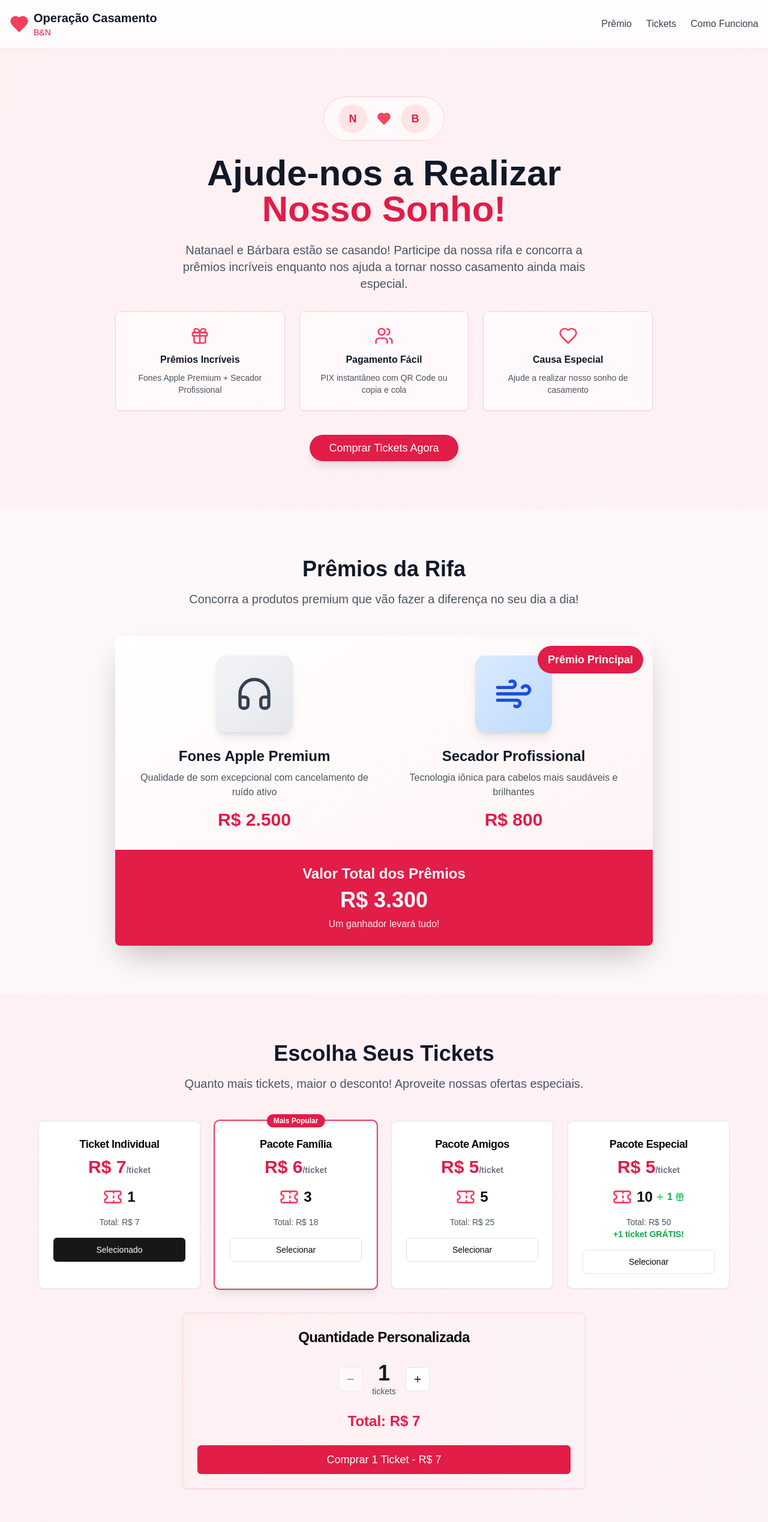
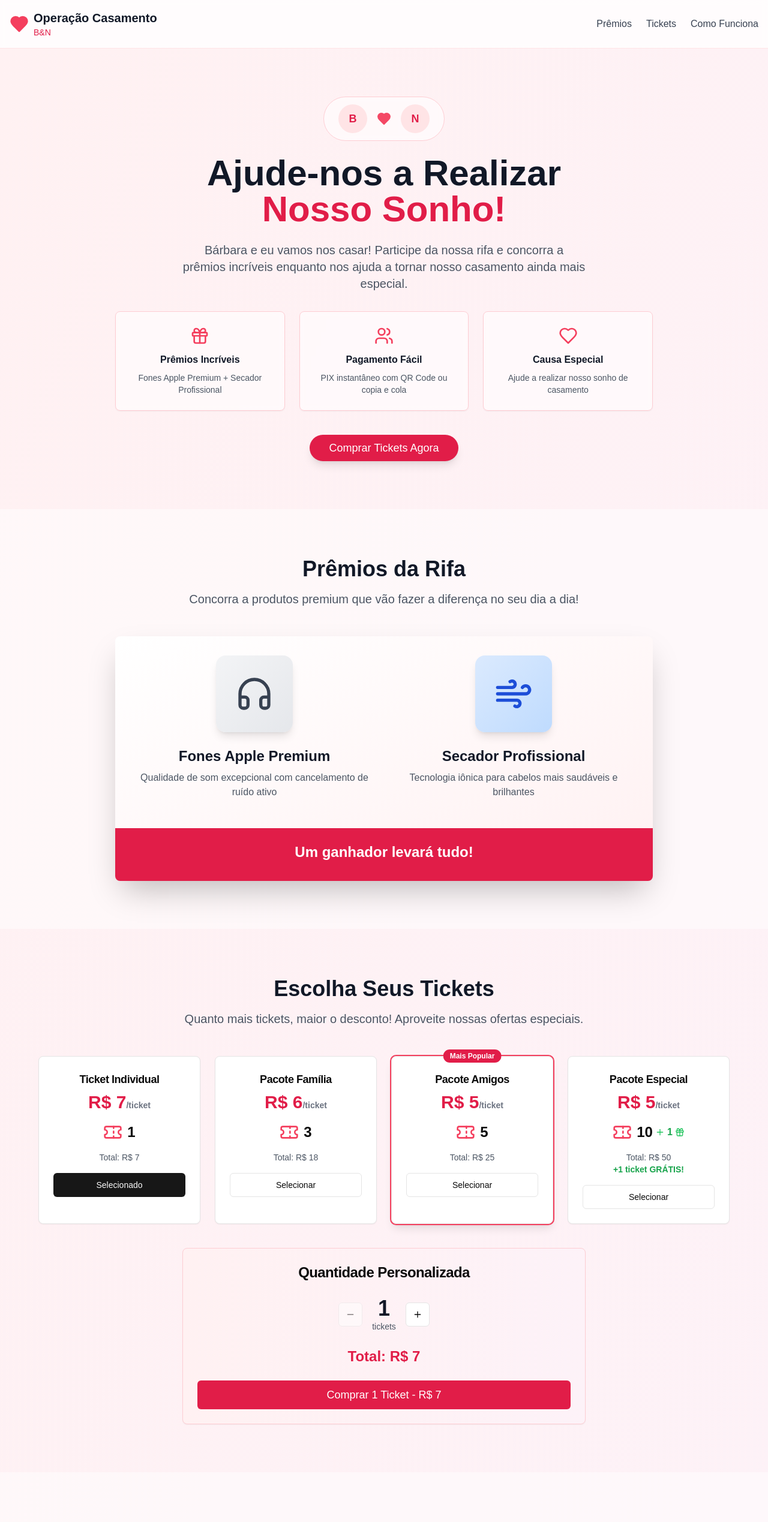
Before and after one commit to NatalNW7/operacao-casamento, a Next.js app: page / in a window 1280 px wide. Shown: the top 2538 px of the page at 60% size. Built offline with nearby package versions, Linux system fonts and the light colour scheme.

Commit message:
refactor: fix some bugs, change text content and add hover effect

```diff
--- a/app/layout.tsx
+++ b/app/layout.tsx
@@ -2,8 +2,8 @@ import type { Metadata } from 'next'
 import './globals.css'
 
 export const metadata: Metadata = {
-  title: 'v0 App',
-  description: 'Created with v0',
+  title: 'Operação Casamento B&N',
+  description: 'Created by NatalNW7',
   generator: 'v0.dev',
 }
 
@@ -13,7 +13,7 @@ export default function RootLayout({
   children: React.ReactNode
 }>) {
   return (
-    <html lang="en">
+    <html lang="pt-br">
       <body>{children}</body>
     </html>
   )
--- a/components/footer.tsx
+++ b/components/footer.tsx
@@ -14,7 +14,7 @@ export function Footer() {
               </div>
             </div>
             <p className="text-gray-400 mb-4">
-              Ajude Natanael e Bárbara a realizarem o sonho do casamento perfeito. Cada ticket comprado nos aproxima
+              Nos ajude a realizar esse sonho do casamento perfeito. Cada ticket comprado nos aproxima
               mais desse momento especial!
             </p>
           </div>
@@ -26,13 +26,17 @@ export function Footer() {
                 <Phone className="h-4 w-4 text-rose-500" />
                 <span className="text-gray-400">(11) 99999-9999</span>
               </div>
-              <div className="flex items-center space-x-3">
+              {/* <div className="flex items-center space-x-3">
                 <Mail className="h-4 w-4 text-rose-500" />
                 <span className="text-gray-400">contato@operacaocasamentobn.com</span>
+              </div> */}
+              <div className="flex items-center space-x-3">
+                <Instagram className="h-4 w-4 text-rose-500" />
+                <span className="text-gray-400">@_barbaragms</span>
               </div>
               <div className="flex items-center space-x-3">
                 <Instagram className="h-4 w-4 text-rose-500" />
-                <span className="text-gray-400">@operacaocasamentoBN</span>
+                <span className="text-gray-400">@_natanaelw</span>
               </div>
             </div>
           </div>
@@ -40,7 +44,7 @@ export function Footer() {
           <div>
             <h4 className="text-lg font-semibold mb-4">Informações</h4>
             <ul className="space-y-2 text-gray-400">
-              <li>• Sorteio: 15/03/2025</li>
+              {/* <li>• Sorteio: 15/03/2025</li> */}
               <li>• Transmissão ao vivo</li>
               <li>• Pagamento via PIX</li>
               <li>• Entrega dos prêmios em até 7 dias</li>
--- a/components/header.tsx
+++ b/components/header.tsx
@@ -16,7 +16,7 @@ export function Header() {
 
           <nav className="hidden md:flex items-center space-x-6">
             <a href="#premio" className="text-gray-700 hover:text-rose-600 transition-colors">
-              Prêmio
+              Prêmios
             </a>
             <a href="#tickets" className="text-gray-700 hover:text-rose-600 transition-colors">
               Tickets
--- a/components/hero.tsx
+++ b/components/hero.tsx
@@ -8,13 +8,15 @@ export function Hero() {
       <div className="container mx-auto text-center">
         <div className="max-w-4xl mx-auto">
           <div className="flex justify-center mb-6">
-            <div className="flex items-center space-x-4 bg-white/60 backdrop-blur-sm rounded-full px-6 py-3 border border-rose-200">
-              <div className="w-12 h-12 bg-rose-100 rounded-full flex items-center justify-center">
-                <span className="text-rose-600 font-bold text-lg">N</span>
+            <div className="group relative flex items-center space-x-4 bg-white/60 backdrop-blur-sm rounded-full px-6 py-3 border border-rose-200">
+              <div className="w-[48px] group-hover:w-[96px] h-12 bg-rose-100 rounded-full flex transition-all items-center justify-center relative overflow-hidden group">
+                <span className="absolute transition-all duration-300 group-hover:text-rose-100 group-hover:-translate-y-full text-rose-600 font-bold text-lg">B</span>
+                <span className="absolute translate-y-full transition-all duration-300 group-hover:translate-y-0 group-hover:text-rose-600 text-rose-100 font-bold text-lg">Bárbara</span>
               </div>
               <Heart className="h-6 w-6 text-rose-500 fill-current animate-pulse" />
-              <div className="w-12 h-12 bg-rose-100 rounded-full flex items-center justify-center">
-                <span className="text-rose-600 font-bold text-lg">B</span>
+              <div className="w-[48px] group-hover:w-[96px] h-12 bg-rose-100 rounded-full flex transition-all items-center justify-center relative overflow-hidden group">
+                <span className="absolute transition-all duration-300 group-hover:text-rose-100 group-hover:-translate-y-full text-rose-600 font-bold text-lg">N</span>
+                <span className="absolute translate-y-full transition-all duration-300 group-hover:translate-y-0 group-hover:text-rose-600 text-rose-100 font-bold text-lg">Natanael</span>
               </div>
             </div>
           </div>
@@ -25,7 +27,7 @@ export function Hero() {
           </h1>
 
           <p className="text-xl text-gray-600 mb-8 max-w-2xl mx-auto">
-            Natanael e Bárbara estão se casando! Participe da nossa rifa e concorra a prêmios incríveis enquanto nos
+            Bárbara e eu vamos nos casar! Participe da nossa rifa e concorra a prêmios incríveis enquanto nos
             ajuda a tornar nosso casamento ainda mais especial.
           </p>
 
@@ -53,7 +55,9 @@ export function Hero() {
             size="lg"
             className="bg-rose-600 hover:bg-rose-700 text-white px-8 py-4 text-lg rounded-full shadow-lg hover:shadow-xl transition-all"
           >
-            Comprar Tickets Agora
+             <a href="#tickets">
+              Comprar Tickets Agora
+             </a>
           </Button>
         </div>
       </div>
--- a/components/how-it-works.tsx
+++ b/components/how-it-works.tsx
@@ -58,9 +58,11 @@ export function HowItWorks() {
         <div className="mt-16 text-center">
           <Card className="max-w-2xl mx-auto bg-gradient-to-r from-rose-600 to-pink-600 border-0 text-white">
             <CardContent className="p-8">
-              <h3 className="text-2xl font-bold mb-4">Data do Sorteio</h3>
-              <p className="text-lg mb-2">15 de Março de 2025 - 20:00h</p>
-              <p className="opacity-90">Transmissão ao vivo no Instagram @operacaocasamentoBN</p>
+              <h3 className="text-2xl font-bold mb-4">Transmissão ao vivo no Instagram</h3>
+              {/* <h3 className="text-2xl font-bold mb-4">Data do Sorteio</h3> */}
+              <p className="text-lg mb-2">@_barbaragms e @_natanaelw</p>
+              {/* <p className="text-lg mb-2">15 de Março de 2025 - 20:00h</p> */}
+              {/* <p className="opacity-90">Transmissão ao vivo no Instagram @operacaocasamentoBN</p> */}
             </CardContent>
           </Card>
         </div>
--- a/components/prize-section.tsx
+++ b/components/prize-section.tsx
@@ -17,10 +17,6 @@ export function PrizeSection() {
           <Card className="overflow-hidden shadow-2xl border-0 bg-gradient-to-br from-white to-rose-50">
             <CardContent className="p-0">
               <div className="relative">
-                <div className="absolute top-4 right-4 z-10">
-                  <Badge className="bg-rose-600 text-white px-4 py-2 text-lg font-semibold">Prêmio Principal</Badge>
-                </div>
-
                 <div className="grid md:grid-cols-2 gap-8 p-8">
                   <div className="text-center">
                     <div className="w-32 h-32 bg-gradient-to-br from-gray-100 to-gray-200 rounded-2xl flex items-center justify-center mx-auto mb-6 shadow-lg">
@@ -28,7 +24,6 @@ export function PrizeSection() {
                     </div>
                     <h3 className="text-2xl font-bold text-gray-900 mb-2">Fones Apple Premium</h3>
                     <p className="text-gray-600 mb-4">Qualidade de som excepcional com cancelamento de ruído ativo</p>
-                    <div className="text-3xl font-bold text-rose-600">R$ 2.500</div>
                   </div>
 
                   <div className="text-center">
@@ -37,14 +32,11 @@ export function PrizeSection() {
                     </div>
                     <h3 className="text-2xl font-bold text-gray-900 mb-2">Secador Profissional</h3>
                     <p className="text-gray-600 mb-4">Tecnologia iônica para cabelos mais saudáveis e brilhantes</p>
-                    <div className="text-3xl font-bold text-rose-600">R$ 800</div>
                   </div>
                 </div>
 
                 <div className="bg-rose-600 text-white p-6 text-center">
-                  <h4 className="text-2xl font-bold mb-2">Valor Total dos Prêmios</h4>
-                  <div className="text-4xl font-bold">R$ 3.300</div>
-                  <p className="mt-2 opacity-90">Um ganhador levará tudo!</p>
+                  <h4 className="text-2xl font-bold mb-2">Um ganhador levará tudo!</h4>
                 </div>
               </div>
             </CardContent>
--- a/components/ticket-section.tsx
+++ b/components/ticket-section.tsx
@@ -11,8 +11,8 @@ export function TicketSection() {
 
   const pricingTiers = [
     { quantity: 1, price: 7, label: "Ticket Individual", popular: false },
-    { quantity: 3, price: 6, label: "Pacote Família", popular: true },
-    { quantity: 5, price: 5, label: "Pacote Amigos", popular: false },
+    { quantity: 3, price: 6, label: "Pacote Família", popular: false },
+    { quantity: 5, price: 5, label: "Pacote Amigos", popular: true },
     { quantity: 10, price: 5, label: "Pacote Especial", bonus: 1, popular: false },
   ]
 
```
